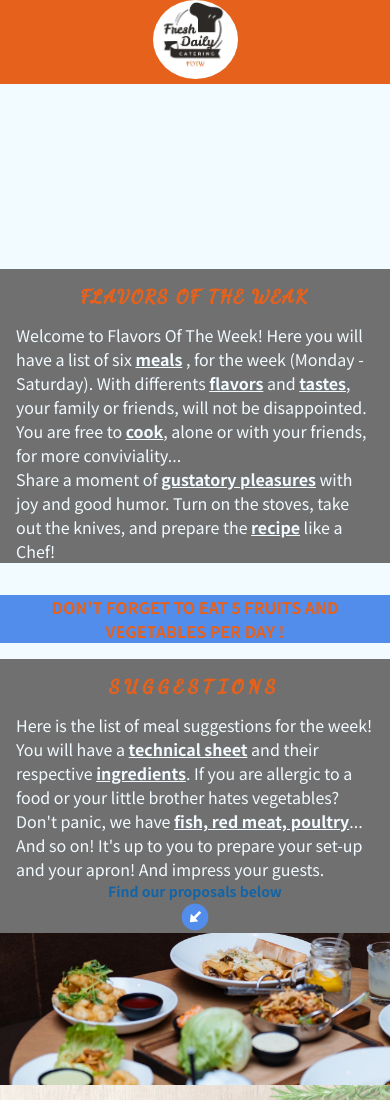
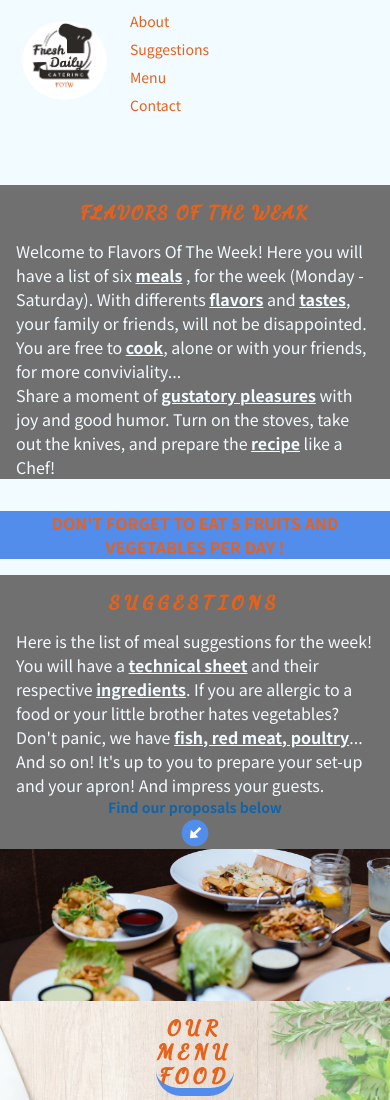
Before and after one commit to RatZ6913/ECF, a plain HTML site: page index.html in a window 390 px wide. Shown: the top 1100 px of the page. Drawn offline with Linux system fonts and the light colour scheme; no server answers.

Commit message:
Update CSS Modal
Update CSS Modal

```diff
--- a/public/css/style.mobile.css
+++ b/public/css/style.mobile.css
@@ -1,24 +1,46 @@
 /* Responsive Pour Format Petit écran  */
 nav {
-  margin: 0;
-  padding: 0;
+  margin: 0px;
+  padding: 0px;
   justify-content: space-around;
+  height: 15vh;
+  position: absolute;
+  width: 35%;
+  place-content: center;
+  background: center;
+  border-radius: 50%;
+}
+figure:nth-child(2n) {
+  background-color: var(--color-primary);
 }
 
 nav ul {
-  display: none;
+  /* display: none; */
+  width: 5%;
   flex-direction: column;
+  margin: 0;
+  padding: 0;
+  transition: 2s;
+  translate: 200%;
+}
+
+nav ul li {
   margin: 0;
   padding: 0;
 }
 
 nav ul li a {
-  background-color: var(--color-primary);
-  color: var(--color-white);
+  margin: 2px;
+  width: 100px;
+  font-size: 14px;
+  text-align: left;
+  background-color: var(--color-white);
+  color: var(--color-primary);
 }
 
 #logo {
   margin: 0;
+  background-color: ;
 }
 
 #top-page {
@@ -36,7 +58,9 @@ nav ul li a {
 }
 
 #bg-image1 {
-  position: relative;
+  /* position: relative; */
+  /* top: 150px; */
+  background-attachment: fixed;
   height: auto;
   min-height: 20vh;
   background-size: 100%, cover;
--- a/public/src/script.js
+++ b/public/src/script.js
@@ -77,6 +77,16 @@ async function getFetch() {
       modalLeft.append(imgDish, from, description);
       modalRight.append(ingredients, modalVideo);
 
+      // J'enlève la transistion de l'effet over de l'image
+      imgDish.addEventListener("mouseover", () => {
+        imgDish.style.backgroundImage = "";
+        imgDish.style.transition = "";
+        imgDish.style.borderRadius = "";
+        imgDish.style.cursor = "auto";
+        imgDish.style.backgroundImage =
+        "url('" + meals.strMealThumb + "')";
+      });
+
       // J'appelle ma fonction ingredients();
       ingredient(meals);
 
```
Also changed, not shown: public/css/style.css (line endings or trailing spaces).
